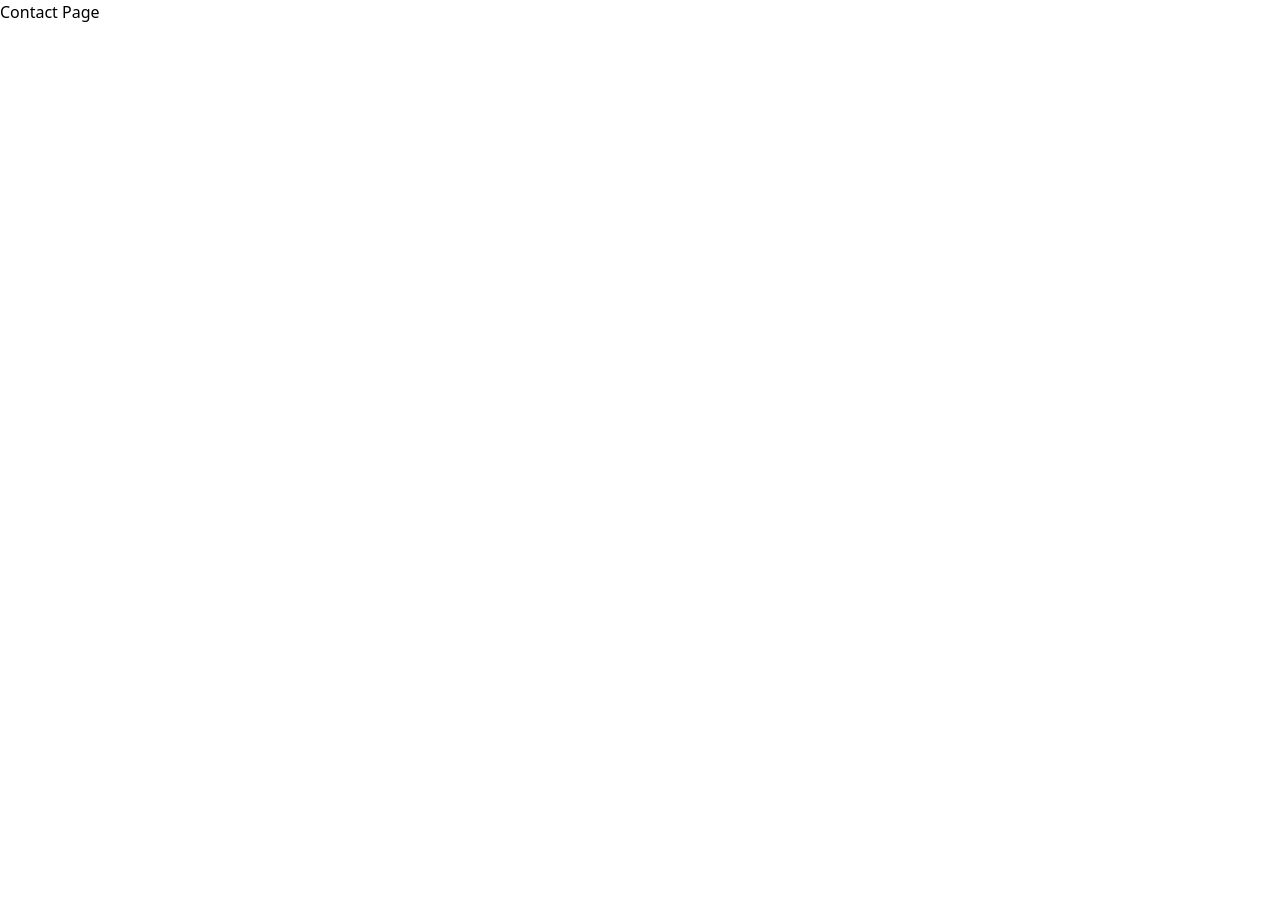
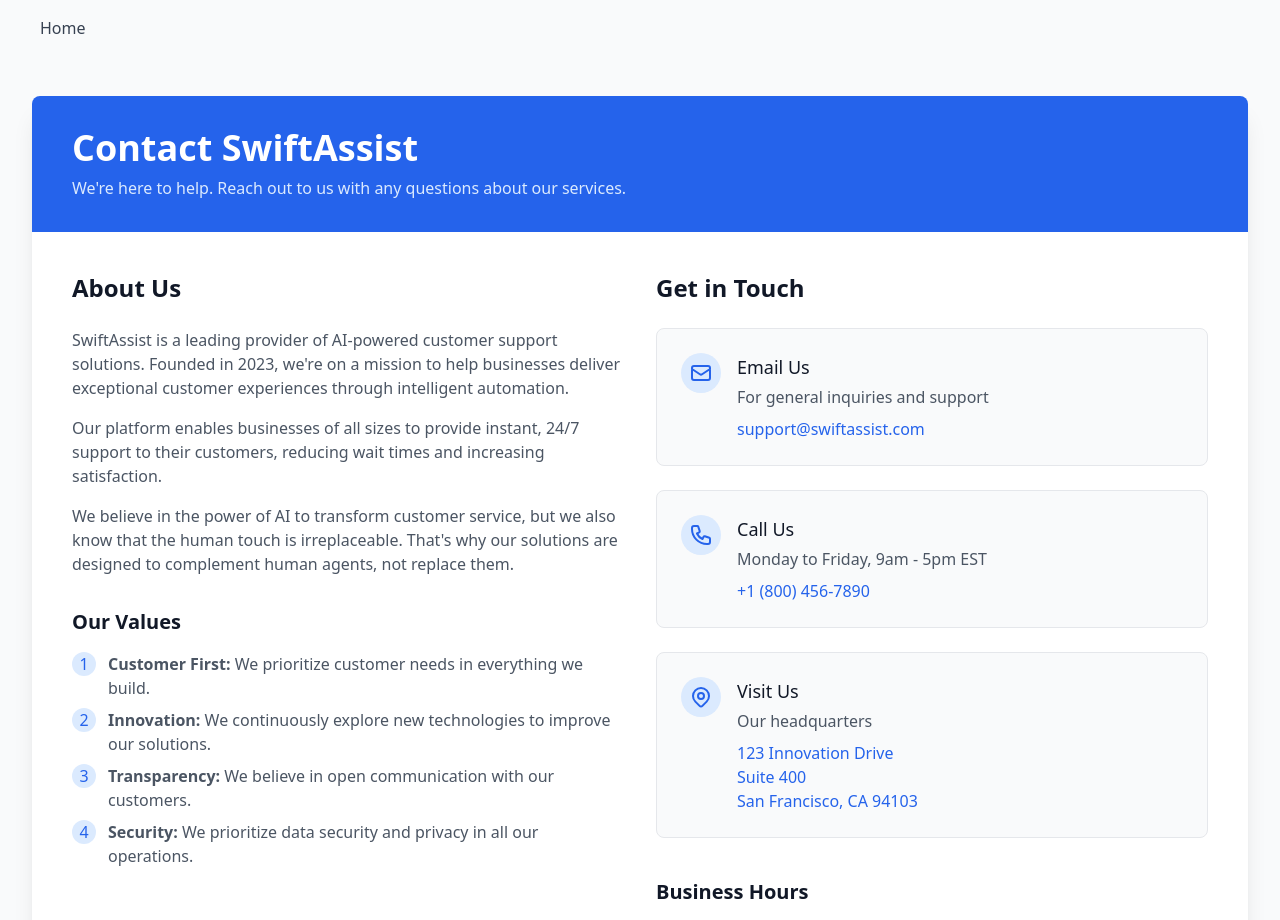
Before and after one commit to generaljudas/swift-assist, a React (Create React App) app: page /contact in a window 1280 px wide. Shown: the top 920 px of the page. Before the commit the page ends 800 px from the top, so only its background shows below. Built offline with nearby package versions, Linux system fonts and the light colour scheme.

Commit message:
navigation fixes

```diff
--- a/src/App.js
+++ b/src/App.js
@@ -5,6 +5,7 @@ import Register from './components/Register';
 import Chat from './components/Chat';
 import AdminDashboard from './components/AdminDashboard';
 import UserDashboard from './components/UserDashboard';
+import Contact from './components/Contact';
 import { authService } from './services/authService';
 
 // Protected route wrapper for admin-only routes
@@ -45,8 +46,8 @@ const Navigation = () => {
   };
 
   return (
-    <>
-      <div className="fixed top-4 left-4">
+    <div className="fixed top-0 left-0 right-0 flex justify-between items-center p-4 w-full">
+      <div>
         <Link
           to="/contact"
           className="px-6 py-3 text-base font-medium text-gray-700 hover:text-gray-900"
@@ -54,7 +55,7 @@ const Navigation = () => {
           Contact
         </Link>
       </div>
-      <div className="fixed top-4 right-4 flex space-x-4">
+      <div className="flex space-x-4">
         {isLoggedIn ? (
           <>
             <button
@@ -81,7 +82,7 @@ const Navigation = () => {
           </Link>
         )}
       </div>
-    </>
+    </div>
   );
 };
 
@@ -107,9 +108,9 @@ const App = () => {
                   [@media(min-aspect-ratio:16/9)]:-translate-y-[10%]
                   [@media(max-aspect-ratio:16/9)]:scale-[1.1]
                   [@media(max-aspect-ratio:16/9)]:-translate-y-[5%]"
-                data-testid="background-video"
+                data-testid="background"
               >
-                <source src="/background-video.mp4" type="video/mp4" data-testid="video-source" />
+                <source src="/background.mp4" type="video/mp4" data-testid="video-source" />
               </video>
             </div>
             <Navigation />
@@ -122,7 +123,7 @@ const App = () => {
               </p>
               <div className="mt-8">
                 <Link
-                  to={isLoggedIn ? "/chat" : "/login"}
+                  to="/chat"
                   className="inline-flex items-center px-6 py-3 border border-transparent text-base font-medium rounded-md text-white bg-blue-600 hover:bg-blue-700"
                 >
                   Get Started
@@ -134,11 +135,7 @@ const App = () => {
 
         <Route path="/login" element={<Login />} />
         <Route path="/register" element={<Register />} />
-        <Route path="/chat" element={
-          <AuthRoute>
-            <Chat />
-          </AuthRoute>
-        } />
+        <Route path="/chat" element={<Chat />} />
         <Route path="/dashboard" element={
           <AuthRoute>
             <UserDashboard />
@@ -160,7 +157,7 @@ const App = () => {
             </AuthRoute>
           }
         />
-        <Route path="/contact" element={<div>Contact Page</div>} />
+        <Route path="/contact" element={<Contact />} />
       </Routes>
     </Router>
   );
--- /dev/null
+++ b/src/components/Contact.js
@@ -0,0 +1,175 @@
+import React from 'react';
+import { Link } from 'react-router-dom';
+
+const Contact = () => {
+  return (
+    <div className="min-h-screen bg-gray-50">
+      {/* Navigation links */}
+      <div className="fixed top-4 left-4 z-50">
+        <Link
+          to="/"
+          className="px-6 py-3 text-base font-medium text-gray-700 hover:text-gray-900"
+        >
+          Home
+        </Link>
+      </div>
+
+      <div className="max-w-7xl mx-auto px-4 sm:px-6 lg:px-8 py-24">
+        <div className="bg-white shadow-xl rounded-lg overflow-hidden">
+          {/* Header */}
+          <div className="bg-blue-600 py-8 px-6 sm:px-10">
+            <h1 className="text-3xl sm:text-4xl font-bold text-white">Contact SwiftAssist</h1>
+            <p className="mt-2 text-blue-100 max-w-2xl">
+              We're here to help. Reach out to us with any questions about our services.
+            </p>
+          </div>
+
+          {/* Content */}
+          <div className="grid grid-cols-1 md:grid-cols-2 gap-8 p-6 sm:p-10">
+            {/* Company Info */}
+            <div>
+              <h2 className="text-2xl font-semibold text-gray-900 mb-6">About Us</h2>
+              <div className="prose max-w-none text-gray-600 space-y-4">
+                <p>
+                  SwiftAssist is a leading provider of AI-powered customer support solutions.
+                  Founded in 2023, we're on a mission to help businesses deliver exceptional
+                  customer experiences through intelligent automation.
+                </p>
+                <p>
+                  Our platform enables businesses of all sizes to provide instant, 24/7
+                  support to their customers, reducing wait times and increasing satisfaction.
+                </p>
+                <p>
+                  We believe in the power of AI to transform customer service, but we also
+                  know that the human touch is irreplaceable. That's why our solutions are
+                  designed to complement human agents, not replace them.
+                </p>
+              </div>
+
+              <div className="mt-8">
+                <h3 className="text-xl font-semibold text-gray-900 mb-4">Our Values</h3>
+                <ul className="space-y-2 text-gray-600">
+                  <li className="flex items-start">
+                    <span className="h-6 w-6 flex items-center justify-center rounded-full bg-blue-100 text-blue-600 flex-shrink-0 mr-3">
+                      1
+                    </span>
+                    <span><strong>Customer First:</strong> We prioritize customer needs in everything we build.</span>
+                  </li>
+                  <li className="flex items-start">
+                    <span className="h-6 w-6 flex items-center justify-center rounded-full bg-blue-100 text-blue-600 flex-shrink-0 mr-3">
+                      2
+                    </span>
+                    <span><strong>Innovation:</strong> We continuously explore new technologies to improve our solutions.</span>
+                  </li>
+                  <li className="flex items-start">
+                    <span className="h-6 w-6 flex items-center justify-center rounded-full bg-blue-100 text-blue-600 flex-shrink-0 mr-3">
+                      3
+                    </span>
+                    <span><strong>Transparency:</strong> We believe in open communication with our customers.</span>
+                  </li>
+                  <li className="flex items-start">
+                    <span className="h-6 w-6 flex items-center justify-center rounded-full bg-blue-100 text-blue-600 flex-shrink-0 mr-3">
+                      4
+                    </span>
+                    <span><strong>Security:</strong> We prioritize data security and privacy in all our operations.</span>
+                  </li>
+                </ul>
+              </div>
+            </div>
+
+            {/* Contact Details */}
+            <div>
+              <h2 className="text-2xl font-semibold text-gray-900 mb-6">Get in Touch</h2>
+
+              {/* Contact Cards */}
+              <div className="space-y-6">
+                {/* Email */}
+                <div className="bg-gray-50 p-6 rounded-lg border border-gray-200 hover:border-blue-500 transition-colors duration-300">
+                  <div className="flex items-start">
+                    <div className="flex-shrink-0 h-10 w-10 bg-blue-100 rounded-full flex items-center justify-center text-blue-600">
+                      <svg xmlns="http://www.w3.org/2000/svg" fill="none" viewBox="0 0 24 24" stroke="currentColor" className="h-6 w-6">
+                        <path strokeLinecap="round" strokeLinejoin="round" strokeWidth={2} d="M3 8l7.89 5.26a2 2 0 002.22 0L21 8M5 19h14a2 2 0 002-2V7a2 2 0 00-2-2H5a2 2 0 00-2 2v10a2 2 0 002 2z" />
+                      </svg>
+                    </div>
+                    <div className="ml-4">
+                      <h3 className="text-lg font-medium text-gray-900">Email Us</h3>
+                      <p className="mt-1 text-gray-600">For general inquiries and support</p>
+                      <a href="mailto:support@swiftassist.com" className="mt-2 inline-block text-blue-600 font-medium hover:text-blue-800">
+                        support@swiftassist.com
+                      </a>
+                    </div>
+                  </div>
+                </div>
+
+                {/* Phone */}
+                <div className="bg-gray-50 p-6 rounded-lg border border-gray-200 hover:border-blue-500 transition-colors duration-300">
+                  <div className="flex items-start">
+                    <div className="flex-shrink-0 h-10 w-10 bg-blue-100 rounded-full flex items-center justify-center text-blue-600">
+                      <svg xmlns="http://www.w3.org/2000/svg" fill="none" viewBox="0 0 24 24" stroke="currentColor" className="h-6 w-6">
+                        <path strokeLinecap="round" strokeLinejoin="round" strokeWidth={2} d="M3 5a2 2 0 012-2h3.28a1 1 0 01.948.684l1.498 4.493a1 1 0 01-.502 1.21l-2.257 1.13a11.042 11.042 0 005.516 5.516l1.13-2.257a1 1 0 011.21-.502l4.493 1.498a1 1 0 01.684.949V19a2 2 0 01-2 2h-1C9.716 21 3 14.284 3 6V5z" />
+                      </svg>
+                    </div>
+                    <div className="ml-4">
+                      <h3 className="text-lg font-medium text-gray-900">Call Us</h3>
+                      <p className="mt-1 text-gray-600">Monday to Friday, 9am - 5pm EST</p>
+                      <a href="tel:+18004567890" className="mt-2 inline-block text-blue-600 font-medium hover:text-blue-800">
+                        +1 (800) 456-7890
+                      </a>
+                    </div>
+                  </div>
+                </div>
+
+                {/* Office */}
+                <div className="bg-gray-50 p-6 rounded-lg border border-gray-200 hover:border-blue-500 transition-colors duration-300">
+                  <div className="flex items-start">
+                    <div className="flex-shrink-0 h-10 w-10 bg-blue-100 rounded-full flex items-center justify-center text-blue-600">
+                      <svg xmlns="http://www.w3.org/2000/svg" fill="none" viewBox="0 0 24 24" stroke="currentColor" className="h-6 w-6">
+                        <path strokeLinecap="round" strokeLinejoin="round" strokeWidth={2} d="M17.657 16.657L13.414 20.9a1.998 1.998 0 01-2.827 0l-4.244-4.243a8 8 0 1111.314 0z" />
+                        <path strokeLinecap="round" strokeLinejoin="round" strokeWidth={2} d="M15 11a3 3 0 11-6 0 3 3 0 016 0z" />
+                      </svg>
+                    </div>
+                    <div className="ml-4">
+                      <h3 className="text-lg font-medium text-gray-900">Visit Us</h3>
+                      <p className="mt-1 text-gray-600">Our headquarters</p>
+                      <address className="mt-2 not-italic text-blue-600">
+                        123 Innovation Drive<br />
+                        Suite 400<br />
+                        San Francisco, CA 94103
+                      </address>
+                    </div>
+                  </div>
+                </div>
+              </div>
+
+              {/* Business Hours */}
+              <div className="mt-10">
+                <h3 className="text-xl font-semibold text-gray-900 mb-4">Business Hours</h3>
+                <div className="bg-gray-50 rounded-lg border border-gray-200 overflow-hidden">
+                  <div className="grid grid-cols-2 divide-x divide-gray-200">
+                    <div className="p-4">
+                      <h4 className="font-medium text-gray-900">Weekdays</h4>
+                      <p className="text-gray-600">9:00 AM - 5:00 PM</p>
+                    </div>
+                    <div className="p-4">
+                      <h4 className="font-medium text-gray-900">Weekends</h4>
+                      <p className="text-gray-600">Closed</p>
+                    </div>
+                  </div>
+                </div>
+              </div>
+            </div>
+          </div>
+
+          {/* Footer */}
+          <div className="bg-gray-50 px-6 py-4 sm:px-10">
+            <p className="text-gray-600 text-sm">
+              © {new Date().getFullYear()} SwiftAssist. All rights reserved.
+            </p>
+          </div>
+        </div>
+      </div>
+    </div>
+  );
+};
+
+export default Contact;
```
Also changed, not shown: src/components/Chat.js (+5 -3 lines), src/components/Login.js (+20 -11 lines), src/components/Register.js (+14 -9 lines).
